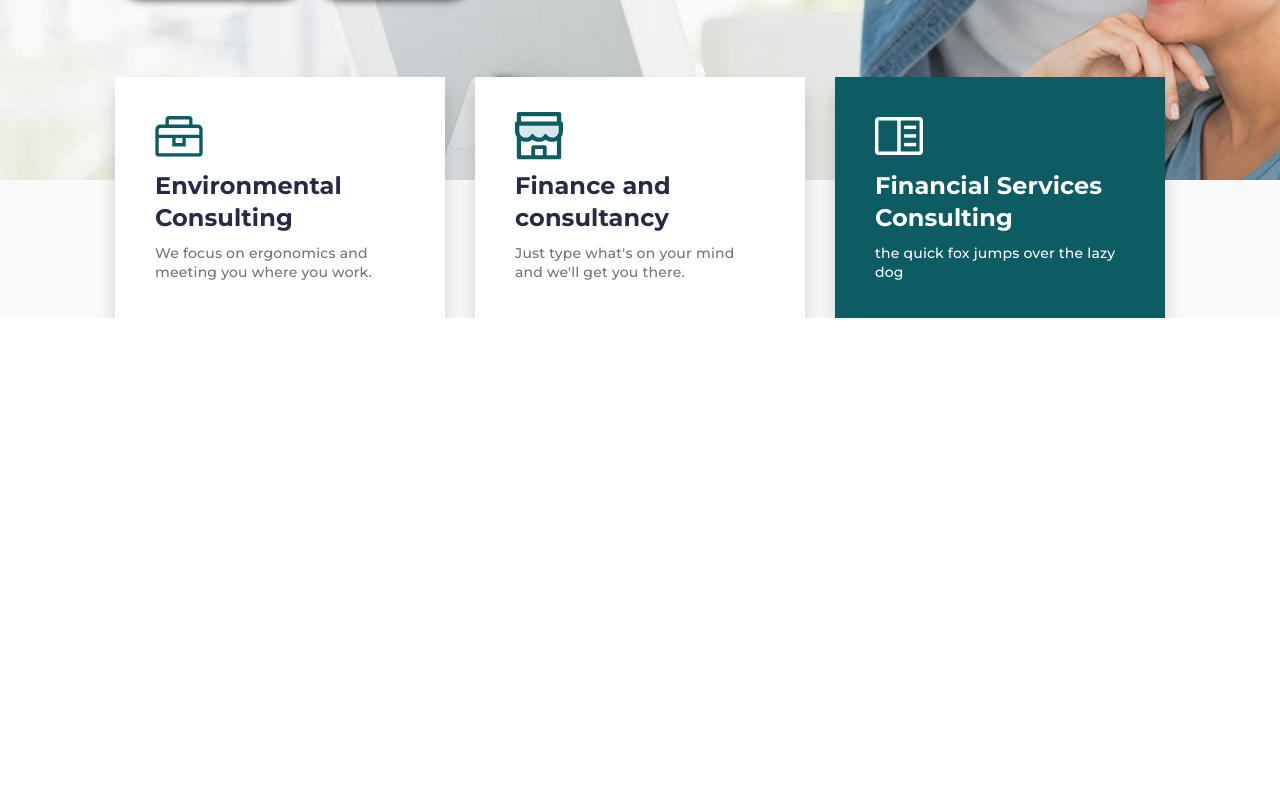
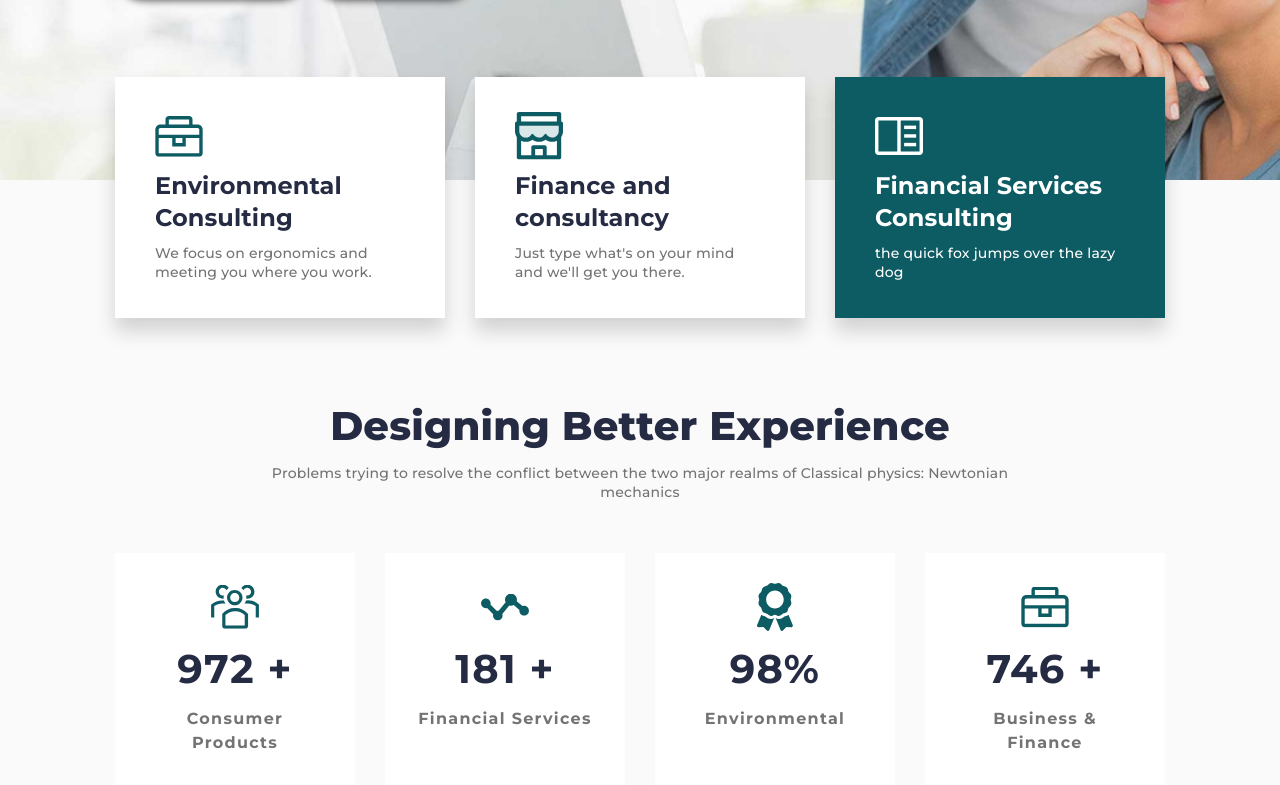
Before and after one commit to and-yevchenko/Relvise, a website built with Vite: page index.html in a window 1280 px wide. Shown: the part 525-1310 px from the top of the page. Before the commit the page ends 843 px from the top, so only its background shows below. Built offline with nearby package versions, Linux system fonts and the light colour scheme.

Commit message:
Add section design

```diff
--- a/index.html
+++ b/index.html
@@ -55,7 +55,45 @@
               </div>
           </div>
         </section>
-
+        <!-- /***SECTION DESIGN***/ -->
+        <section class="design">
+          <div class="design__container">
+              <div class="design__textbox textbox">
+                  <h2 class="textbox__title">Designing Better Experience</h2>
+                  <p class="textbox__text">Problems trying to resolve the conflict between the two major realms of Classical physics: Newtonian mechanics</p>
+              </div>
+              <div class="design__boxes">
+                  <div class="box-statistic">
+                      <div class="box-statistic__block-icon">
+                          <img src="./public/icon/design/icon-consumer.svg" alt="People" class="box-statistic__icon">
+                      </div>
+                      <div class="box-statistic__value">972 +</div>
+                      <div class="box-statistic__chapter">Consumer Products</div>
+                  </div>
+                  <div class="box-statistic">
+                      <div class="box-statistic__block-icon">
+                          <img src="./public/icon/design/icon-financial.svg" alt="Graphic" class="box-statistic__icon">
+                      </div>
+                      <div class="box-statistic__value">181 +</div>
+                      <div class="box-statistic__chapter">Financial Services</div>
+                  </div>
+                  <div class="box-statistic">
+                      <div class="box-statistic__block-icon">
+                          <img src="./public/icon/design/icon-environmental.svg" alt="Awards" class="box-statistic__icon">
+                      </div>
+                      <div class="box-statistic__value">98%</div>
+                      <div class="box-statistic__chapter">Environmental</div>
+                  </div>
+                  <div class="box-statistic">
+                      <div class="box-statistic__block-icon">
+                          <img src="./public/icon/design/icon-business.svg" alt="Case" class="box-statistic__icon">
+                      </div>
+                      <div class="box-statistic__value">746 +</div>
+                      <div class="box-statistic__chapter">Business & Finance</div>
+                  </div>
+              </div>
+          </div>
+        </section>
       </main>
     </div>
     <script type="module" src="/main.js"></script>
--- a/src/style/App.scss
+++ b/src/style/App.scss
@@ -32,4 +32,5 @@ $maxWidthContainer: 1050px;
 // section
 @import './layout/header.scss';
 @import './sections/solution.scss';
+@import './sections/design.scss';
 // @import './layout/footer.scss';
--- /dev/null
+++ b/src/style/sections/design.scss
@@ -0,0 +1,50 @@
+.design {
+    &__container {
+        padding-top: 5rem;
+    }
+    &__textbox {
+        text-align: center;
+        padding: 0 clm-rem(3, 1440, 10);
+        margin-bottom: 3.125rem;
+        @media screen and (max-width:424px) {
+            padding: 0 1.5rem;
+        }
+    }
+    &__boxes {
+        height: 100%;
+        display: grid;
+        gap: clm-rem(1, 1024, 1.875);
+        grid-template-columns: repeat(auto-fit, minmax(200px, 1fr));
+        @media screen and (max-width:920px) {
+            grid-template-columns: repeat(auto-fit, minmax(45%, 1fr));
+        }
+
+    }
+}
+.box-statistic {
+    background-color: colors.$background-white;
+    padding: clm-rem(0.75, 1024, 1.875);
+    text-align: center;
+    &__block-icon {
+        height: 3rem;
+        position: relative;
+        > * {
+            position: absolute;
+            top: 50%;
+            left: 50%;
+            transform: translate(-50%, -50%);
+        }
+        &:not(:last-child) {
+            margin-bottom: 0.625rem;
+        }
+    }
+    &__value {
+        @include mixins.fontParams(clm-rem(1.75, 1024, 2.5), colors.$text-title, 700, 1.4, 0.2);
+        &:not(:last-child) {
+            margin-bottom: 0.625rem;
+        }
+    }
+    &__chapter {
+        @include mixins.fontParams(clm-rem(0.75, 1024, 1), colors.$text-default, 700, 1.5, 0.1);
+    }
+}
--- a/src/style/ui/textbox.scss
+++ b/src/style/ui/textbox.scss
@@ -1,6 +1,6 @@
 .textbox {
     &__title {
-        @include mixins.fontParams(2.5rem, colors.$text-title, 800, 1.4, 0.2px);
+        @include mixins.fontParams(clm-rem(2, 1024, 2.5), colors.$text-title, 800, 1.4, 0.2px);
         &:not(:last-child) {
             margin-bottom: 0.625rem;
         }
```
